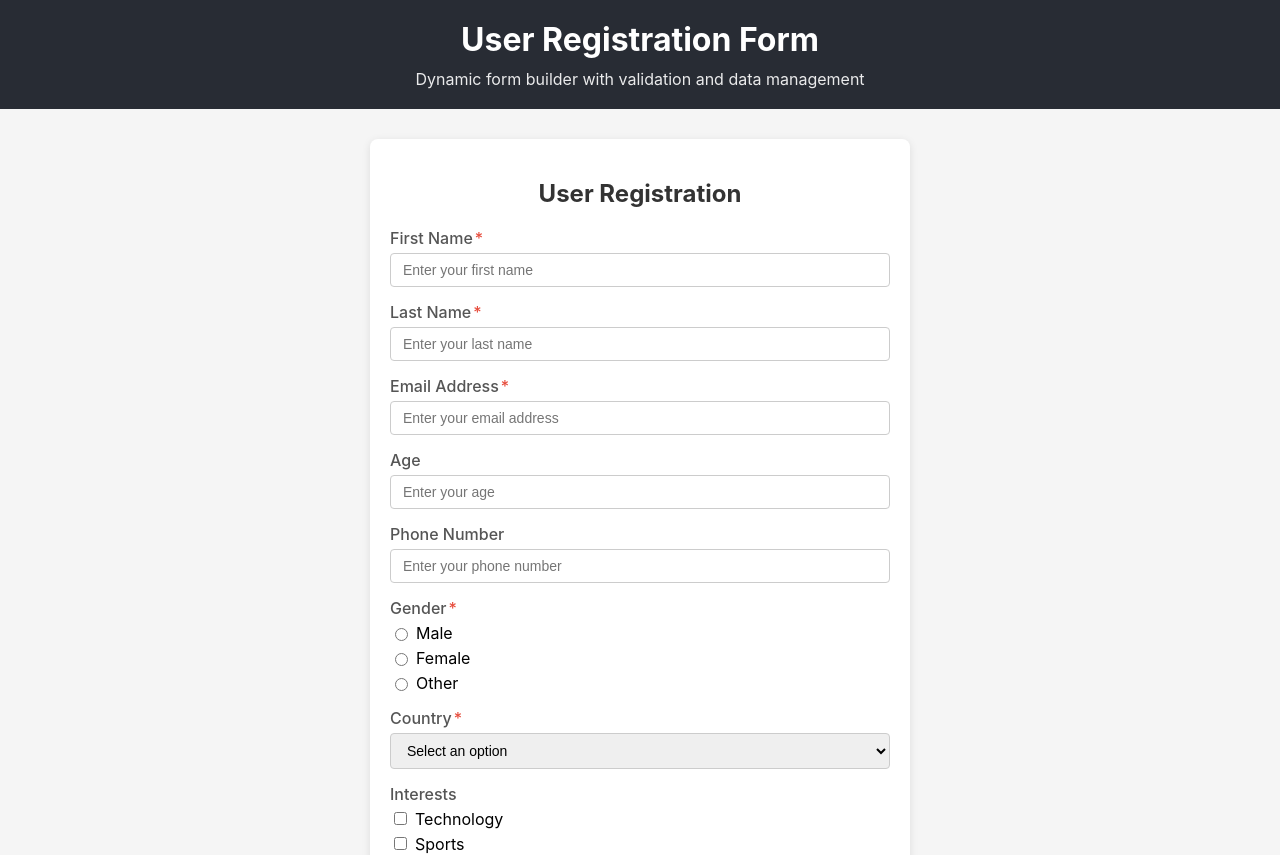
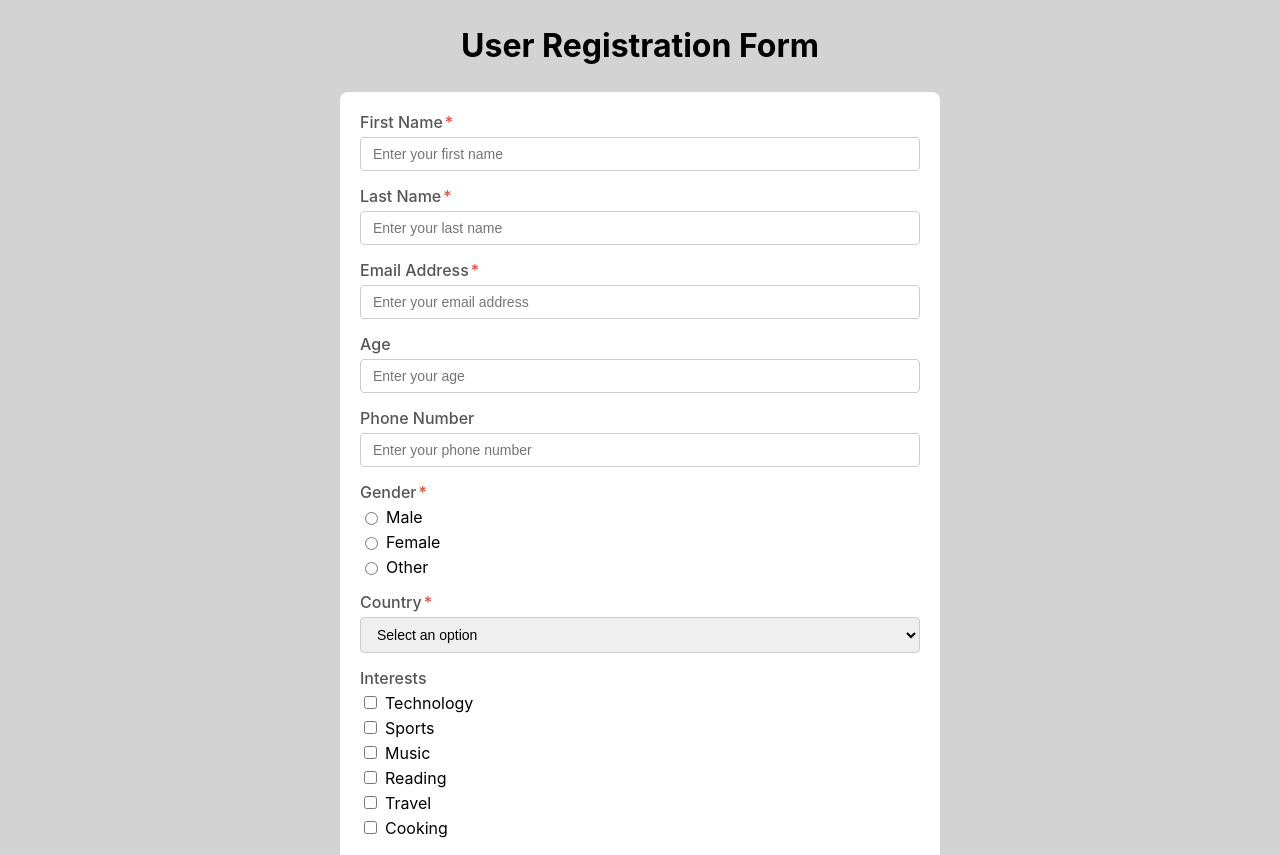
Before and after one commit to Jainam1224/Machine_Codding_LLD_Practice, a React (Create React App) app in the folder form-builder/: page / in a window 1280 px wide. Shown: the top 855 px of the page. Built offline with nearby package versions, Linux system fonts and the light colour scheme.

Commit message:
removed complex code

```diff
--- a/form-builder/src/App.css
+++ b/form-builder/src/App.css
@@ -1,25 +1,16 @@
 .App {
   min-height: 100vh;
-  background-color: #f5f5f5;
+  background-color: lightgray;
 }
 
 .App-header {
-  background-color: #282c34;
-  padding: 20px;
-  color: white;
-  margin-bottom: 30px;
+  padding: 5px;
+  color: black;
   text-align: center;
 }
 
 .App-header h1 {
-  margin: 0 0 10px 0;
   font-size: 2rem;
-}
-
-.App-header p {
-  margin: 0;
-  font-size: 1rem;
-  opacity: 0.9;
 }
 
 main {
@@ -33,7 +24,6 @@ main {
   margin: 0 auto 40px auto;
 }
 
-/* Submissions section */
 .submissions-section {
   background: white;
   border-radius: 8px;
@@ -65,7 +55,6 @@ main {
   color: #666;
 }
 
-/* Table styles */
 .submissions-table-container {
   overflow-x: auto;
 }
--- a/form-builder/src/App.js
+++ b/form-builder/src/App.js
@@ -61,7 +61,6 @@ function App() {
     <div className="App">
       <header className="App-header">
         <h1>User Registration Form</h1>
-        <p>Dynamic form builder with validation and data management</p>
       </header>
 
       <main>
@@ -71,7 +70,6 @@ function App() {
               <DynamicForm
                 schema={USER_REGISTRATION_SCHEMA}
                 onSubmit={handleFormSubmit}
-                title="User Registration"
               />
             </div>
           </div>
--- a/form-builder/src/components/DynamicForm.css
+++ b/form-builder/src/components/DynamicForm.css
@@ -1,17 +1,7 @@
 .dynamic-form {
   background: white;
   border-radius: 8px;
-  box-shadow: 0 2px 8px rgba(0, 0, 0, 0.1);
   padding: 20px;
-  max-width: 500px;
-  margin: 20px auto;
-}
-
-.dynamic-form h2 {
-  text-align: center;
-  color: #333;
-  margin-bottom: 20px;
-  font-size: 1.5rem;
 }
 
 .form-field {
@@ -60,7 +50,6 @@
   min-height: 80px;
 }
 
-/* Checkbox and Radio styles */
 .checkbox-group,
 .radio-group {
   margin-top: 5px;
@@ -116,32 +105,3 @@
   background: #6c757d;
   cursor: not-allowed;
 }
-
-/* Loading state */
-.submit-button[aria-busy="true"] {
-  position: relative;
-  color: transparent;
-}
-
-.submit-button[aria-busy="true"]::after {
-  content: "";
-  position: absolute;
-  top: 50%;
-  left: 50%;
-  width: 16px;
-  height: 16px;
-  margin: -8px 0 0 -8px;
-  border: 2px solid transparent;
-  border-top: 2px solid white;
-  border-radius: 50%;
-  animation: spin 1s linear infinite;
-}
-
-@keyframes spin {
-  0% {
-    transform: rotate(0deg);
-  }
-  100% {
-    transform: rotate(360deg);
-  }
-}
--- a/form-builder/src/components/DynamicForm.js
+++ b/form-builder/src/components/DynamicForm.js
@@ -158,7 +158,7 @@ const FormField = ({ field, value, error, onChange, onCheckboxChange }) => {
   );
 };
 
-const DynamicForm = ({ schema, onSubmit, title = "Dynamic Form" }) => {
+const DynamicForm = ({ schema, onSubmit }) => {
   const [formData, setFormData] = useState({});
   const [errors, setErrors] = useState({});
   const [isSubmitting, setIsSubmitting] = useState(false);
@@ -273,13 +273,9 @@ const DynamicForm = ({ schema, onSubmit, title = "Dynamic Form" }) => {
 
   return (
     <div className="dynamic-form">
-      <h2>{title}</h2>
-
       {errors.submit && <div className="form-error">{errors.submit}</div>}
-
       <form onSubmit={handleSubmit} noValidate>
         {formFields}
-
         <button type="submit" className="submit-button" disabled={isSubmitting}>
           {isSubmitting ? "Submitting..." : "Submit"}
         </button>
```
